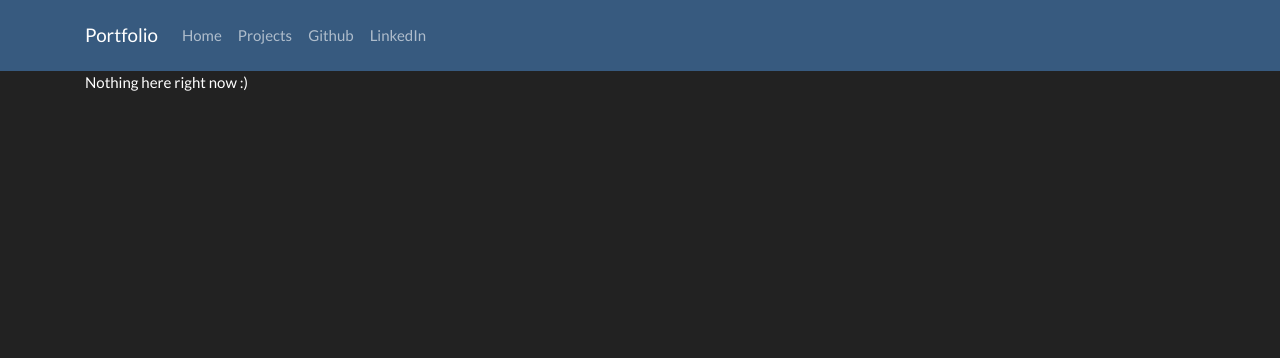
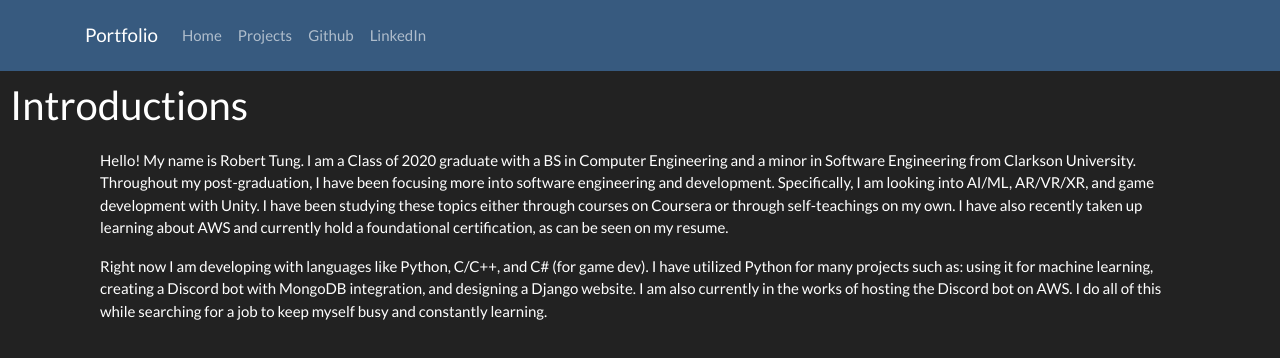
Before and after one commit to tungr/tungr.github.io, a plain HTML site: page index.html in a window 1280 px wide. Drawn offline with nearby package versions, Linux system fonts and the light colour scheme.

Commit message:
updated main page

```diff
--- a/css/index.css
+++ b/css/index.css
@@ -1,4 +1,8 @@
-h1 {
+h1, h2 {
     margin: auto;
     padding: 10px;
 }
+div.intro {
+    margin: 100px;
+    margin-top: 10px;
+}
--- a/index.html
+++ b/index.html
@@ -4,6 +4,7 @@
     <meta charset="utf-8">
     <meta name="viewport" content="width=device-width, initial-scale=1, shrink-to-fit=no">
     <link rel="stylesheet" href="https://bootswatch.com/4/darkly/bootstrap.min.css">
+    <link rel="stylesheet" href="css/index.css">
   </head>
 
 <nav class="navbar navbar-expand-lg navbar-dark bg-primary">
@@ -31,8 +32,15 @@
   </div>
 </nav>
 
-<div class="container">
-    <p>Nothing here right now :)</p>
+<h2>Introductions</h2>
+<div class="intro">
+    <p>Hello! My name is Robert Tung. I am a Class of 2020 graduate with a BS in Computer Engineering and a minor in Software Engineering from Clarkson University.
+    Throughout my post-graduation, I have been focusing more into software engineering and development. Specifically, I am looking into AI/ML, AR/VR/XR, and game development with Unity.
+    I have been studying these topics either through courses on Coursera or through self-teachings on my own. I have also recently taken up learning about AWS and
+    currently hold a foundational certification, as can be seen on my resume.</p>
+    <p>Right now I am developing with languages like Python, C/C++, and C# (for game dev). I have utilized Python for many projects such as: using it for machine learning,
+    creating a Discord bot with MongoDB integration, and designing a Django website. I am also currently in the works of hosting the Discord bot on AWS. I do all
+    of this while searching for a job to keep myself busy and constantly learning.</p>
 </div>
 
 <body>
```
